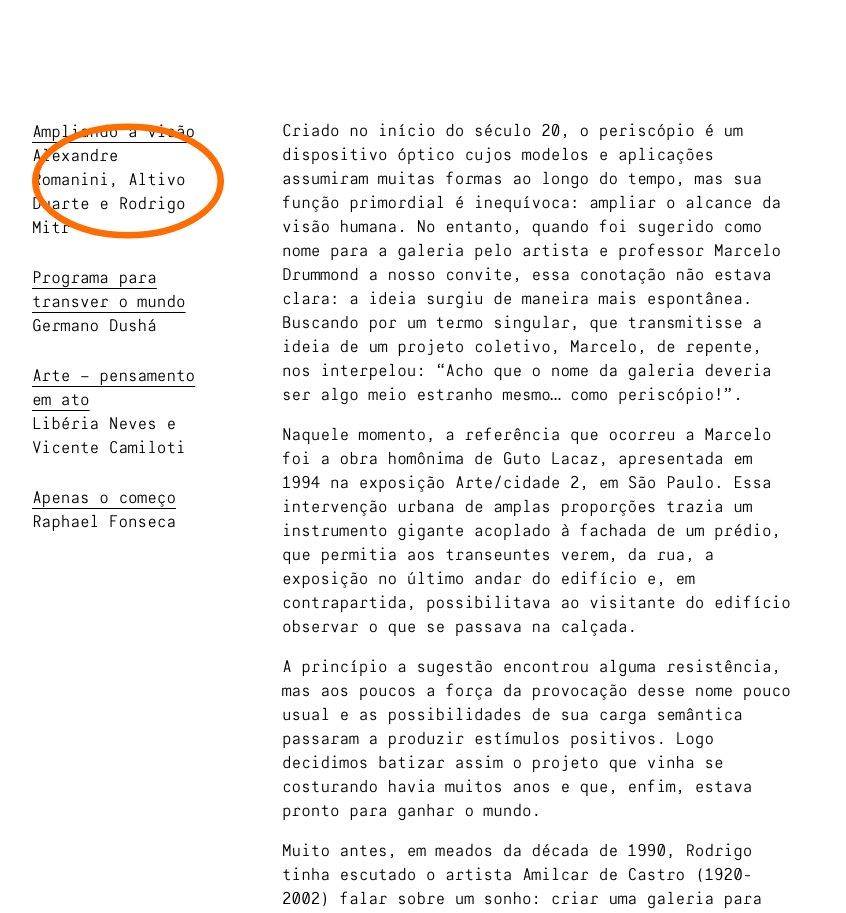
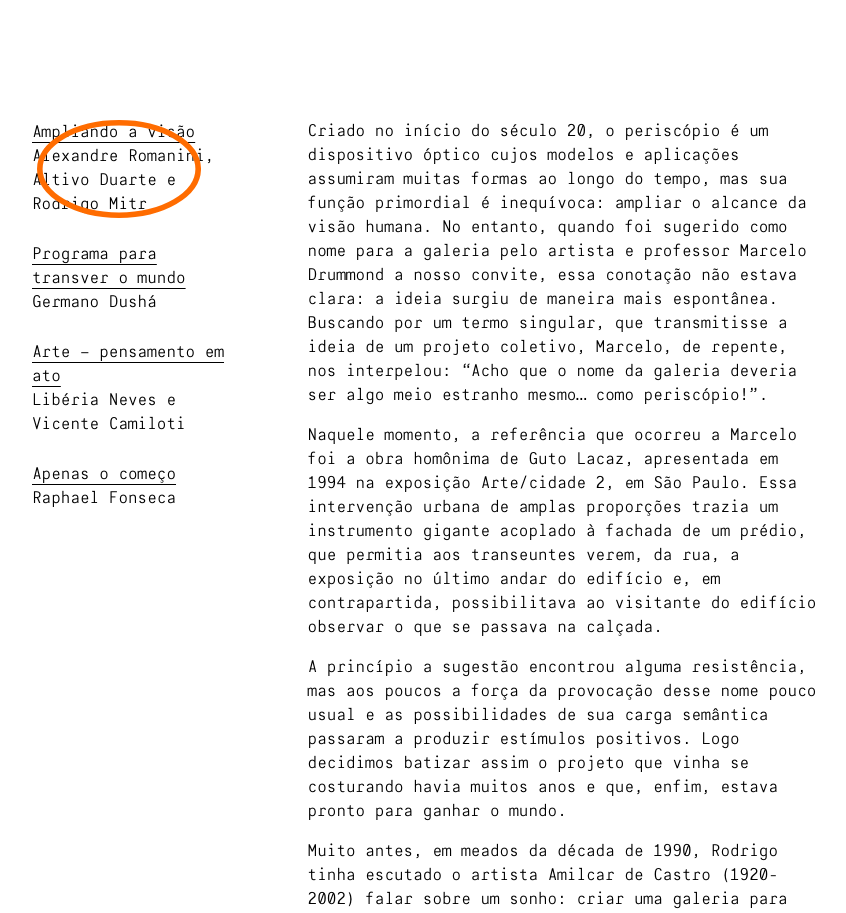
Before and after one commit to germanodusha/p5, a React (Create React App) app: page / in a window 1280 px wide. Shown: the part 7740-8653 px from the top of the page, without its empty margins (166-1012 px from the left). Built offline with nearby package versions, Linux system fonts and the light colour scheme.

Commit message:
centralização do marcador - Ensaios

```diff
--- a/src/secoes/Artigos/estilo.js
+++ b/src/secoes/Artigos/estilo.js
@@ -19,10 +19,11 @@ position: sticky;
 top: 5vh;
 display: flex;
 flex-direction: column;
+width: 17vw;
 `;
 
 export const ItemMenuIndice = styled.button`
-width: 15vw;
+width: fit-content;
 background-color: transparent;
 border: none;
 font: inherit;
@@ -34,19 +35,22 @@ position:relative;
     display:${(props) => props.ativo ? 'flex' : 'none'};
     position: absolute;
     height: 100%;
-    width: 100%;
     top: 0;
-    justify-content:left;
+    justify-content:center;
     align-items:center;
     img{
         height: 100%;
         max-width: 100%;
     }
 }
+
+.marcador:not(.semPadding) {
+    width: 80%;
+}
 `;
 
 export const Artigo = styled.article`
-padding-right: 10vw;
+padding-right: 8vw;
 p{
     padding-bottom: 1em;
 }
--- a/src/secoes/Artigos/index.jsx
+++ b/src/secoes/Artigos/index.jsx
@@ -19,17 +19,17 @@ function Artigos() {
               setIndice(i);
               window.location.replace("#ensaios");
             }}
-            key={artigo.titulo.replaceAll(" ", "-").slice(-10)}>
+            key={artigo.titulo.replaceAll(" ", "-").slice(-10)}
+          >
           <p className="underline">{artigo.titulo}</p>
             <p>{artigo.autoria}</p>
-            <div className="marcador">
+            <div className={`marcador ${i === 3 && 'semPadding'}`}>
             <img src={Marcador} alt="" />
             </div>
           </ItemMenuIndice>))}
         </MenuIndice>
         </div>
-      <Artigo dangerouslySetInnerHTML={{__html:itens[indice].texto}}>
-      </Artigo>
+      <Artigo dangerouslySetInnerHTML={{__html:itens[indice].texto}} />
     </Conteiner>
   );
 }
```
